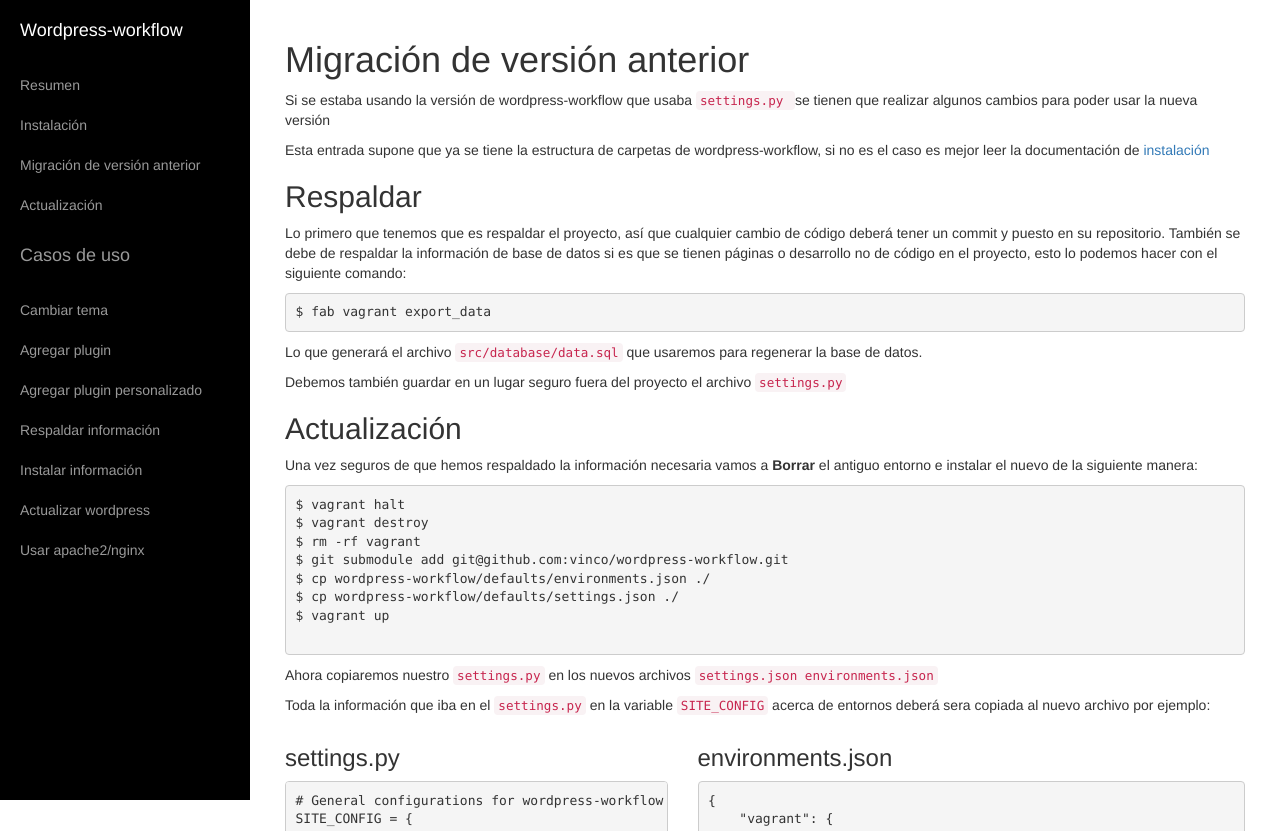
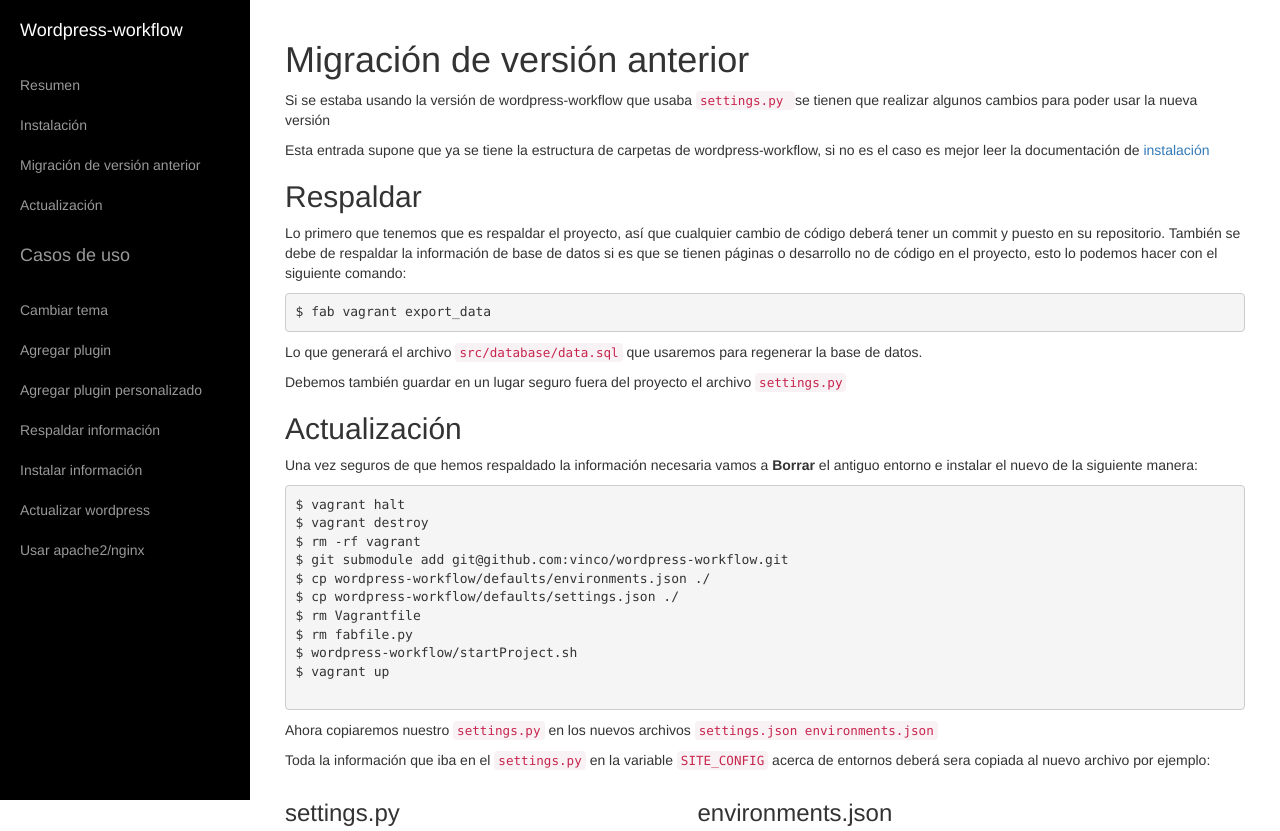
Before and after one commit to vinco/wordpress-workflow, a PHP site: page /migration.php in a window 1280 px wide. Shown: the top 831 px of the page. Run offline with PHP 8.4, Linux system fonts and the light colour scheme.

Commit message:
(md:91480) Delete Vagrantfile and fabfile.py old symbolic links

```diff
--- a/documentation/migration.php
+++ b/documentation/migration.php
@@ -82,6 +82,9 @@
 $ git submodule add git@github.com:vinco/wordpress-workflow.git
 $ cp wordpress-workflow/defaults/environments.json ./
 $ cp wordpress-workflow/defaults/settings.json ./
+$ rm Vagrantfile
+$ rm fabfile.py
+$ wordpress-workflow/startProject.sh
 $ vagrant up
                         </pre>
                         <p>
```
